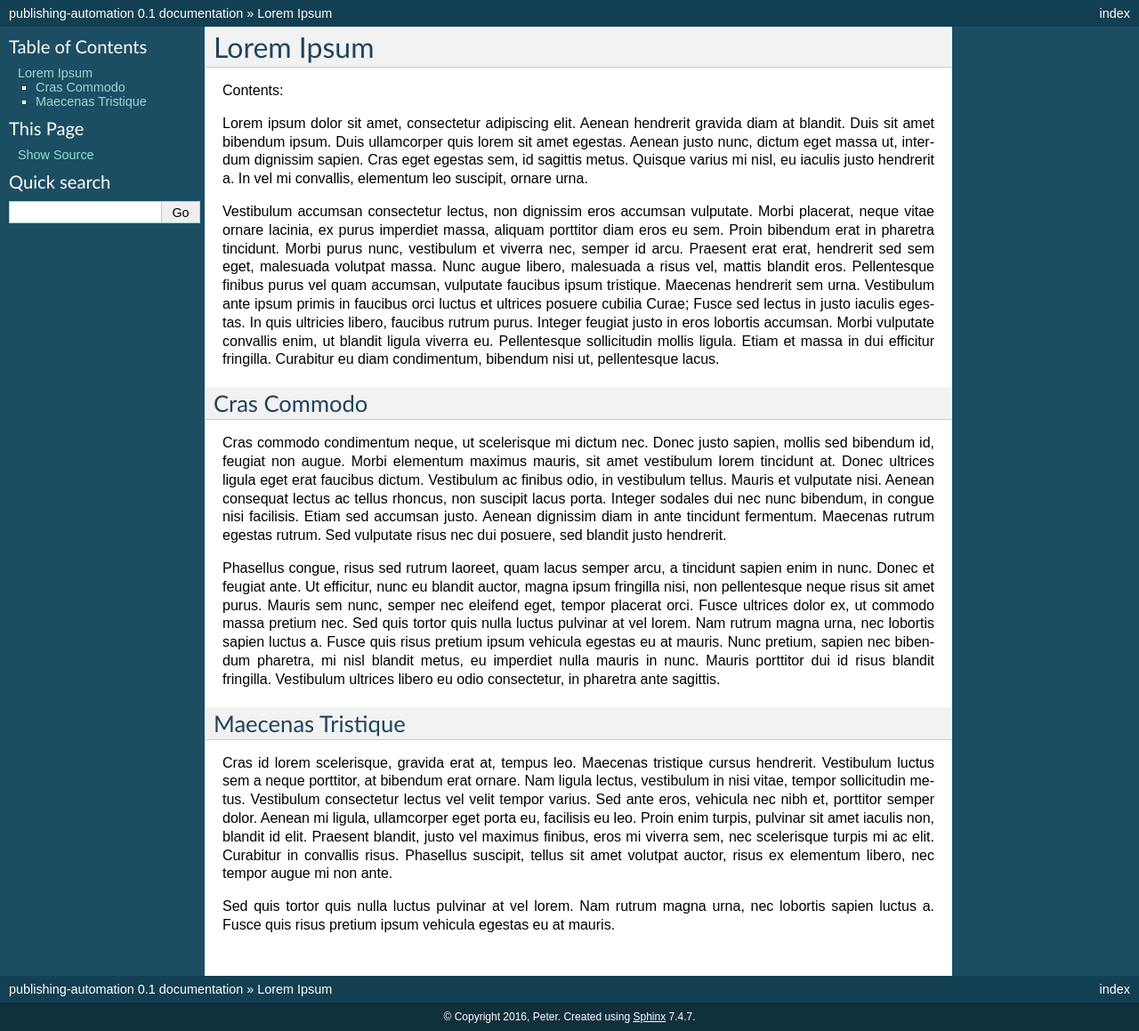
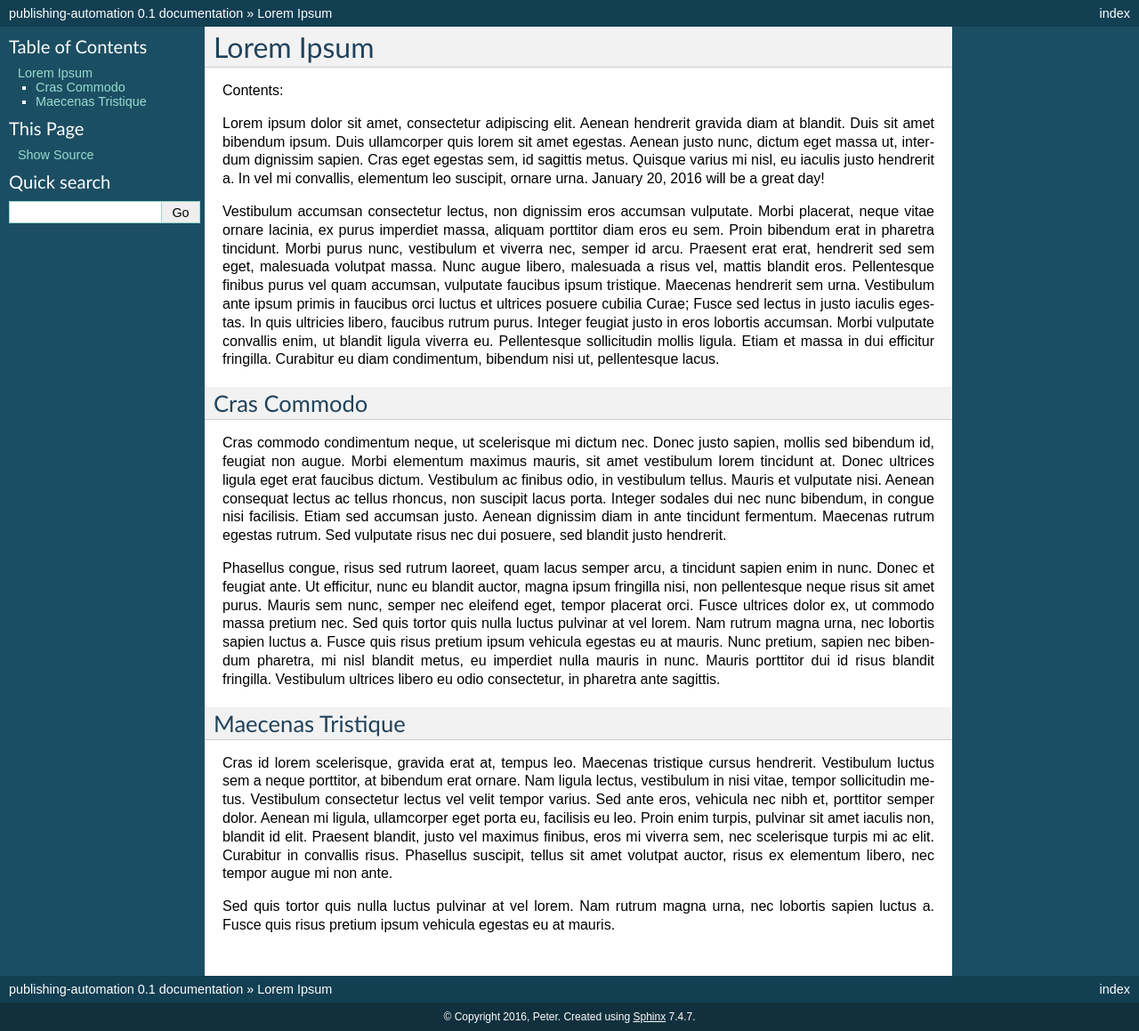
Before and after one commit to pdesjardins/publishing-automation, a Sphinx documentation site: the page built from source/index.rst, in a window 1280 px wide. Shown: the whole page at 89% size. Built offline with Sphinx 7.4.7, drawn with Linux system fonts in a browser that asks for light colours.

Commit message:
Adding a note about Jan 20

```diff
--- a/source/index.rst
+++ b/source/index.rst
@@ -12,7 +12,7 @@ gravida diam at blandit. Duis sit amet bibendum ipsum. Duis ullamcorper quis
 lorem sit amet egestas. Aenean justo nunc, dictum eget massa ut, interdum
 dignissim sapien. Cras eget egestas sem, id sagittis metus. Quisque varius mi
 nisl, eu iaculis justo hendrerit a. In vel mi convallis, elementum leo
-suscipit, ornare urna.
+suscipit, ornare urna. January 20, 2016 will be a great day!
 
 Vestibulum accumsan consectetur lectus, non dignissim eros accumsan vulputate.
 Morbi placerat, neque vitae ornare lacinia, ex purus imperdiet massa, aliquam
```
